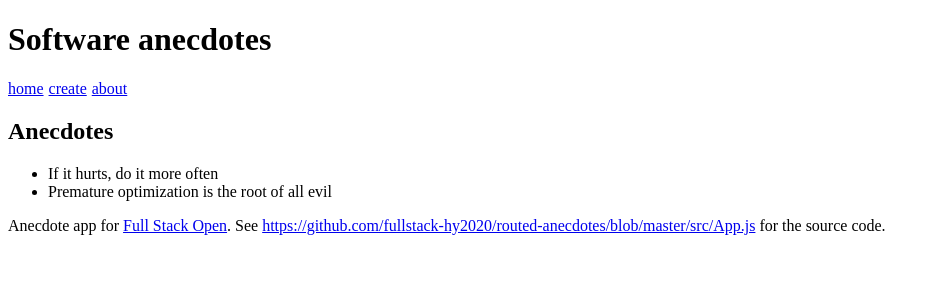
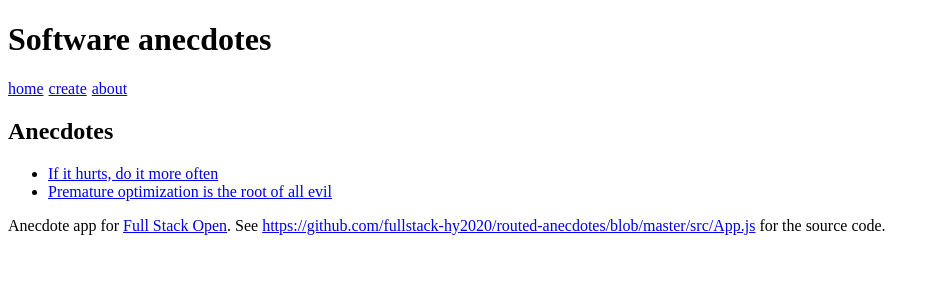
Before and after one commit to elvis-visi/FSO, a React (Vite) app in the folder routed-anecdotes/: page / in a window 1280 px wide. Shown: the top 300 px of the page, without its empty margins (0-936 px from the left). Built offline with nearby package versions, Linux system fonts and the light colour scheme.

Commit message:
Implement a view for showing a single anecdote

```diff
--- a/routed-anecdotes/src/App.jsx
+++ b/routed-anecdotes/src/App.jsx
@@ -1,13 +1,21 @@
 import { useState } from 'react'
 import {
   BrowserRouter as Router,
-  Routes, Route, Link
+  Routes, Route, Link, useParams, useMatch
 } from 'react-router-dom'
 
 const Menu = ({anecdotes, addNew}) => {
   const padding = {
     paddingRight: 5
   }
+
+  const match = useMatch('/anecdotes/:id')
+  const anecdote = match //if the url matches
+  ? anecdotes.find(an => an.id === Number(match.params.id))
+  : null
+
+  console.log(`match `, match)
+
   return (
     <>
       <div>
@@ -20,16 +28,34 @@ const Menu = ({anecdotes, addNew}) => {
         <Route path="/" element={<AnecdoteList anecdotes={anecdotes}/>} />
         <Route path="/create" element={<CreateNew addNew={addNew} />} />
         <Route  path="/about"  element={<About/>}  />
+        <Route path="/anecdotes/:id" element={<Anecdote anecdote={anecdote} />} />
        </Routes>
        </>
   )
 }
 
+const Anecdote = ({anecdote}) => {
+  return (
+    <div>
+      <h2>{anecdote.content}</h2>
+      <p>has {anecdote.votes} votes</p>
+      <p>for more info see <a href ='{anecdote.info}'>{anecdote.info}</a> </p>
+    </div>
+  )
+
+}
+
+
 const AnecdoteList = ({ anecdotes }) => (
+
+  //links for each anecdote
   <div>
     <h2>Anecdotes</h2>
     <ul>
-      {anecdotes.map(anecdote => <li key={anecdote.id} >{anecdote.content}</li>)}
+      {anecdotes.map(anecdote =>
+      <li key={anecdote.id} >
+          <Link to={`/anecdotes/${anecdote.id}`}> {anecdote.content} </Link>
+        </li>)}
     </ul>
   </div>
 )
@@ -135,7 +161,7 @@ const App = () => {
   }
 
   return (
-    <Router>
+
     <div>
       <h1>Software anecdotes</h1>
       <Menu anecdotes={anecdotes}
@@ -143,7 +169,7 @@ const App = () => {
       />
       <Footer />
     </div>
-    </Router>
+
   )
 }
 
--- a/routed-anecdotes/src/main.jsx
+++ b/routed-anecdotes/src/main.jsx
@@ -1,5 +1,12 @@
 import React from 'react'
 import ReactDOM from 'react-dom/client'
 import App from './App'
+import {
+    BrowserRouter as Router,
+  } from 'react-router-dom'
 
-ReactDOM.createRoot(document.getElementById('root')).render(<App />)
+ReactDOM.createRoot(document.getElementById('root')).render(
+<Router>
+    <App/>
+</Router>
+)
```
